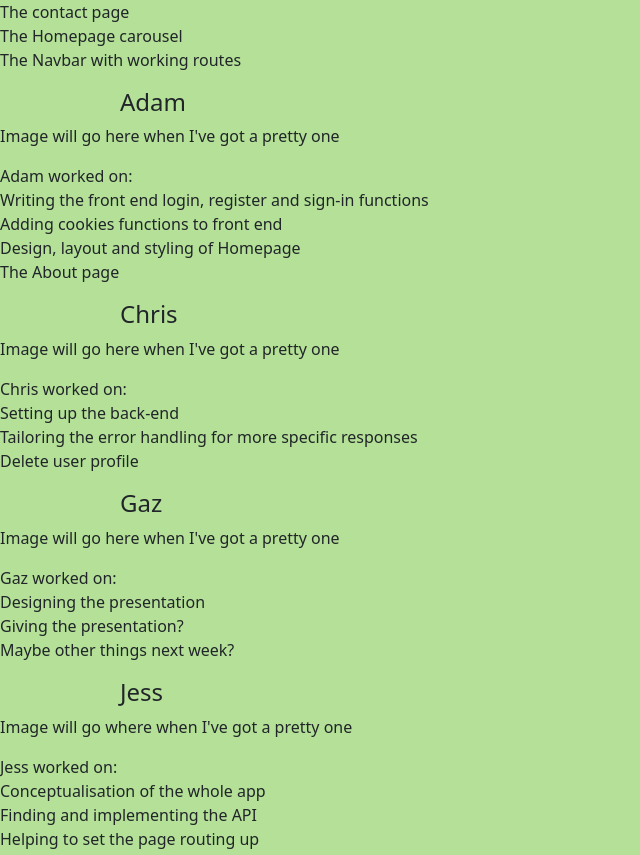
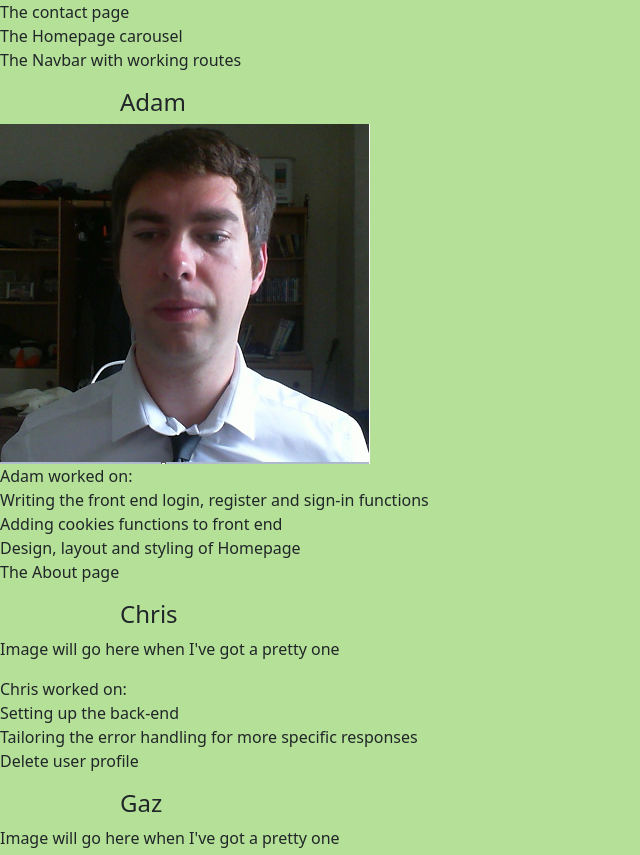
Before and after one commit to JessFisk/CN-FinalProject-FrontEnd, a React (Create React App) app: page /about in a window 1280 px wide. Shown: the part 2845-3700 px from the top of the page, without its empty margins (0-640 px from the left). Built offline with nearby package versions, Linux system fonts and the light colour scheme.

Commit message:
add own image as placeholder

```diff
--- a/src/pages/AboutPage/AboutPage.js
+++ b/src/pages/AboutPage/AboutPage.js
@@ -6,6 +6,7 @@ import RegisterExample from "../../components/images/RegisterExample.png"
 import RecipeInstruct from "../../components/images/RecipeInstruct.png"
 import Checkout from "../../components/images/Checkout.png"
 import Catherine from "../../components/images/Catherine.jpg"
+import Adam1 from "../../components/images/Adam1.png"
 
 const AboutPage = (props) => {
     return (
@@ -72,7 +73,7 @@ const AboutPage = (props) => {
                 </div>
                 <div className='Adam-wrap'>
                     <h4 className='name'>Adam</h4>
-                    <p>Image will go here when I've got a pretty one</p>
+                    <img id='adamPic' src={Adam1} alt="Adam's face"></img>
                     <p className='teamText'>Adam worked on: <br/>
                     Writing the front end login, register and sign-in functions <br/>
                     Adding cookies functions to front end <br/>
```
Also changed, not shown: src/components/images/Adam1.png (added).
